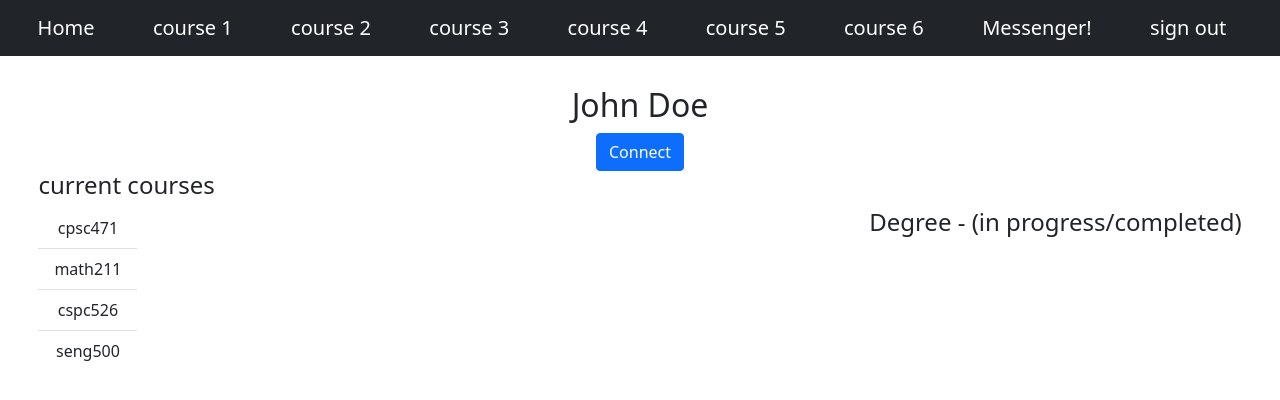
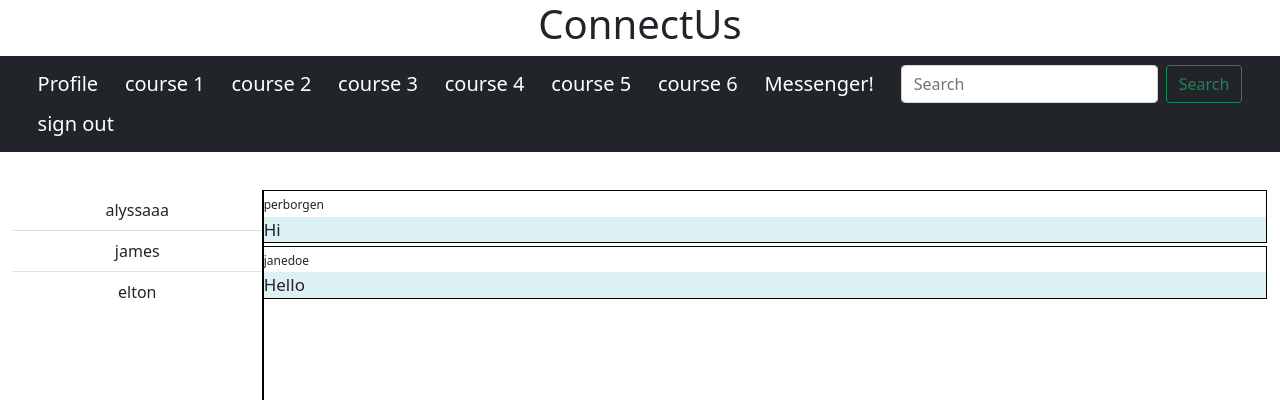
Before and after one commit to Aifaz22/Connect-us, a React (Create React App) app: page / in a window 1280 px wide. Shown: the top 400 px of the page. Built offline with nearby package versions, Linux system fonts and the light colour scheme.

Commit message:
Partially added Messenger

```diff
--- a/src/components/maincontent.jsx
+++ b/src/components/maincontent.jsx
@@ -1,11 +1,12 @@
 import React, { Component } from "react";
 import Profile from "./profile";
+import Messenger from "./messenger";
 
 class MainContent extends Component {
   render() {
     return (
-      <div style={{ margin: "3%" }}>
-        <Profile />
+      <div style={{ margin: "3%", marginLeft: "1%", marginRight: "1%" }}>
+        <Messenger />
       </div>
     );
   }
--- /dev/null
+++ b/src/components/messagelist.jsx
@@ -0,0 +1,54 @@
+import React, { Component } from "react";
+
+class MessageList extends React.Component {
+  state = {
+    messages: [
+      {
+        senderId: "perborgen",
+        text: "Hi",
+      },
+      {
+        senderId: "janedoe",
+        text: "Hello",
+      },
+    ],
+  };
+  render() {
+    return (
+      <section>
+        <ul style={{ float: "bottom" }}>
+          {this.state.messages.map((message) => {
+            return (
+              <li
+                style={{
+                  wordWrap: "break-word",
+                  border: " 1px solid black",
+                  marginTop: "0.2%",
+                  textAlign: "left",
+                }}
+              >
+                <div className="MessageElement" style={{ fontSize: "12px" }}>
+                  {message.senderId} <br />
+                  <div
+                    className="MessageText"
+                    style={{
+                      wordWrap: "break-word",
+                      background: "rgba(189, 227, 230,0.5)",
+                      marginTop: "0.2%",
+                      textAlign: "left",
+                      fontSize: "17px",
+                    }}
+                  >
+                    {message.text}
+                  </div>
+                </div>
+              </li>
+            );
+          })}
+        </ul>
+      </section>
+    );
+  }
+}
+
+export default MessageList;
--- /dev/null
+++ b/src/components/messenger.jsx
@@ -0,0 +1,42 @@
+import React, { Component } from "react";
+import MessageList from "./messagelist";
+class Messenger extends React.Component {
+  state = {
+    log: ["alyssaaa", "james", "elton"],
+  };
+  render() {
+    return (
+      <React.Fragment>
+        {/* <Title /> */}
+
+        {/* List on the left for all names */}
+        <div
+          style={{
+            float: "left",
+            borderRight: "2px solid Black ",
+            width: "20%",
+            height: window.innerHeight * 0.6,
+            overflow: "auto",
+          }}
+        >
+          <ul className="list-group list-group-flush">
+            {this.state.log.map((elem) => (
+              <li
+                className="list-group-item"
+                style={{ wordWrap: "break-word" }}
+              >
+                {elem}
+              </li>
+            ))}
+          </ul>
+        </div>
+        {/* Actual messages */}
+        <MessageList style={{ float: "right" }} />
+
+        {/* <SendMessageForm /> */}
+      </React.Fragment>
+    );
+  }
+}
+
+export default Messenger;
--- a/src/components/navbar.jsx
+++ b/src/components/navbar.jsx
@@ -3,13 +3,13 @@ import React, { Component } from "react";
 class NavBar extends React.Component {
   render() {
     return (
-      <nav className="navbar fixed-top navbar-dark bg-dark">
+      <nav className="navbar navbar-dark bg-dark">
         <div
           className="container-fluid"
           style={{ marginLeft: "2%", marginRight: "2%" }}
         >
           <a className="navbar-brand" href="#">
-            Home
+            Profile
           </a>
           <a className="navbar-brand" href="#">
             course 1{" "}
@@ -32,6 +32,17 @@ class NavBar extends React.Component {
           <a className="navbar-brand" href="#">
             Messenger!{" "}
           </a>
+          <form class="d-flex">
+            <input
+              class="form-control me-2"
+              type="search"
+              placeholder="Search"
+              aria-label="Search"
+            />
+            <button class="btn btn-outline-success" type="submit">
+              Search
+            </button>
+          </form>
           <a className="navbar-brand" href="#">
             sign out
           </a>
--- a/src/index.css
+++ b/src/index.css
@@ -1,13 +1,14 @@
 body {
   margin: 0;
-  font-family: -apple-system, BlinkMacSystemFont, 'Segoe UI', 'Roboto', 'Oxygen',
-    'Ubuntu', 'Cantarell', 'Fira Sans', 'Droid Sans', 'Helvetica Neue',
+  font-family: -apple-system, BlinkMacSystemFont, "Segoe UI", "Roboto", "Oxygen",
+    "Ubuntu", "Cantarell", "Fira Sans", "Droid Sans", "Helvetica Neue",
     sans-serif;
   -webkit-font-smoothing: antialiased;
   -moz-osx-font-smoothing: grayscale;
+  overflow-y: hidden;
 }
 
 code {
-  font-family: source-code-pro, Menlo, Monaco, Consolas, 'Courier New',
+  font-family: source-code-pro, Menlo, Monaco, Consolas, "Courier New",
     monospace;
 }
```
